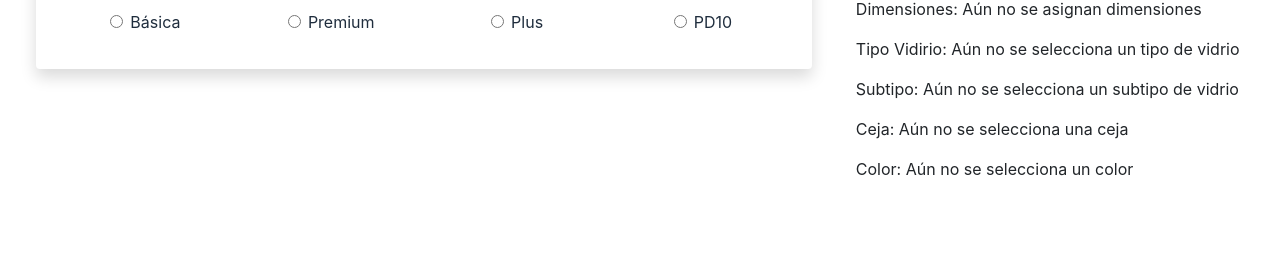
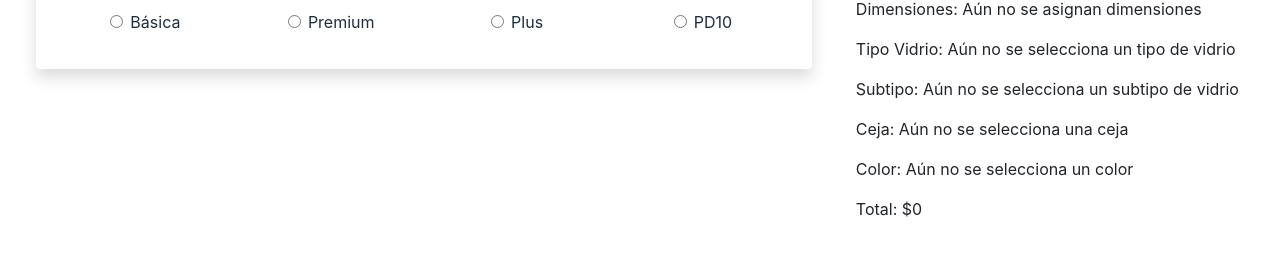
Before and after one commit to U3-Digital/cotizadorVentanas, a PHP site: page /views/components/inicio.php in a window 1280 px wide. Shown: the part 237-493 px from the top of the page. Run offline with PHP 8.4, Linux system fonts and the light colour scheme; some libraries are stand-ins or nearby versions.

Commit message:
resto de los detalles dinamicos
Sigue sin estilo

```diff
--- a/views/components/stepper.php
+++ b/views/components/stepper.php
@@ -37,7 +37,7 @@
       <p>Dimensiones: <span>Aún no se asignan dimensiones</span></p>
     </div>
     <div class="row" id="details-container-tipo-vidrio">
-      <p>Tipo Vidirio: <span>Aún no se selecciona un tipo de vidrio</span></p>
+      <p>Tipo Vidrio: <span>Aún no se selecciona un tipo de vidrio</span></p>
     </div>
     <div class="row" id="details-container-subtipo-vidrio">
       <p>Subtipo: <span>Aún no se selecciona un subtipo de vidrio</span></p>
@@ -47,6 +47,17 @@
     </div>
     <div class="row" id="details-container-color">
       <p>Color: <span>Aún no se selecciona un color</span></p>
+    </div>
+    <div class="row" id="details-container-subcolor">
+    </div>
+    <div class="row" id="container-total">
+      <p>Total: <span>$0</span></p>
+    </div>
+    <br>
+    <div class="row" hidden id="container-add-numero-ventanas">
+      <input type="numbrer" class="col-1"/>
+      <p class="mt-2">Numero de ventanas</p>
+      <button class="btn btn-block btn-primary col-3 ml-2 " type="button" title="Next">Agregar a cotización</button>
     </div>
   </div>
 </div>
--- a/views/js/generarPantallas.js
+++ b/views/js/generarPantallas.js
@@ -8,20 +8,17 @@ let ruta  = {
     serie: "",
     tipoVentana: "",
     subTipoVentana: "",
-    dimension: {
-        ancho: "",
-        alto: ""
-    },
+    dimensionAncho: "",
+    dimensionAlto: "",
     tipoVidrio: "",
     subTipoVidrio: "",
     ceja: "",
-    color: {
-        principal: "",
-        subColor: ""
-    }
+    colorPrincipal: "",
+    colorSecundario: ""
 };
 
 const rutaVentana = Object.create(ruta);
+const prueba = Object.create(ruta);
 
 const detailsContainerSerie = document.getElementById('details-container-serie');
 const detailsContainerTipoVentana = document.getElementById('details-container-tipo-ventana');
@@ -31,7 +28,8 @@ const detailsContainerTipoVidrio  = document.getElementById('details-container-t
 const detailsContainerSubtipoVidrio = document.getElementById('details-container-subtipo-vidrio');
 const detailsContainerCejas = document.getElementById('details-container-ceja');
 const detailsContainerColor = document.getElementById('details-container-color');
-
+const detailContainerSubColor = document.getElementById('details-container-subcolor');
+const containerAddNumeroVentana = document.getElementById('container-add-numero-ventanas');
 
 function requestListener() {
     let ventana = JSON.parse(this.responseText);
@@ -124,7 +122,6 @@ function cargarDimension(subtipo, serie, ventana){
             <tbody>`;
     subtipo.dimensiones.forEach((dimension) => {
         tableString += `<tr><td>${dimension.nombre}</td><td>${dimension.ancho}</td><td>${dimension.alto}</td></tr>`;
-        console.log(dimension);
     });
 
     tableString += `</tbody></table></div></div>`;
@@ -132,14 +129,14 @@ function cargarDimension(subtipo, serie, ventana){
     tableString += `</br>
     <div class="row justify-content-center">
         <div class="col-sm-12 col-md-4 col-lg-3">
-            <input class="form-control" type="text" placeholder="Alto"/>
+            <input class="form-control" type="text" id="text-field-alto" placeholder="Alto"/>
         </div>
         <div class="col-sm-12 col-md-4 col-lg-3">
-            <input class="form-control" type="text" placeholder="Ancho"/>
+            <input class="form-control" type="text" id="text-field-ancho" placeholder="Ancho"/>
         </div>
         <br>
         <div class="col-sm-12 col-md-4 col-lg-3">
-            <button onClick='cargarTipoVidrio(${JSON.stringify(serie)},${JSON.stringify(ventana)})' class="btn btn-block btn-primary" type="button" title="Next">Siguiente</button>
+            <button onClick='verificarDimensiones(${JSON.stringify(serie)},${JSON.stringify(ventana)})' class="btn btn-block btn-primary" type="button" title="Next">Siguiente</button>
         </div>
     </div>`;
 
@@ -148,6 +145,16 @@ function cargarDimension(subtipo, serie, ventana){
     generateStepper(3);
 
 
+}
+
+function verificarDimensiones(serie,ventana){
+    const textFieldAncho = document.getElementById('text-field-ancho');
+    const textFieldAlto = document.getElementById('text-field-alto');
+
+    const dimension = `${textFieldAlto.value}/-/${textFieldAncho.value}`
+    agregarARuta(dimension,"dimension");
+
+    cargarTipoVidrio(serie,ventana);
 }
 
 function cargarTipoVidrio(serie, ventana){
@@ -263,6 +270,11 @@ function cargarSubcolores(color) {
         });
         temporal += '</div>';
         containerColores.innerHTML += temporal;
+        detailContainerSubColor.innerHTML = `<p>Subcolor: <span>Aún no se selecciona un subcolor</span></p>`;
+   }else{
+       detailContainerSubColor.innerHTML = ``;
+       containerColores.innerHTML = ``;
+       agregarARuta("","eliminaSubcolor")
    }
 }
 
@@ -275,12 +287,14 @@ function agregarARuta(text, propiedad) {
                 delete rutaVentana.serie;
                 delete rutaVentana.tipoVentana;
                 delete rutaVentana.subtipoVentana;
-                delete rutaVentana.dimension;
+                delete rutaVentana.dimensionAlto;
+                delete rutaVentana.dimensionAncho;
                 delete rutaVentana.tipoVidrio;
                 delete rutaVentana.subtipoVdrio;
                 delete rutaVentana.ceja;
-                delete rutaVentana.color;
-
+                delete rutaVentana.colorPrincipal;
+                delete rutaVentana.colorSecundario;
+                containerAddNumeroVentana.hidden = true
 
                 detailsContainerSerie.innerHTML = `<p>Serie: <span>Aún no se selecciona una Serie</span></p>`;
                 detailsContainerTipoVentana.innerHTML = `<p>Tipo ventana: <span>Aún no se selecciona un tipo</span></p>`;
@@ -290,6 +304,7 @@ function agregarARuta(text, propiedad) {
                 detailsContainerSubtipoVidrio.innerHTML = `<p>Subtipo: <span>Aún no se selecciona un subtipo de vidrio</span></p>`;
                 detailsContainerCejas.innerHTML = `<p>Ceja: <span>Aún no se selecciona una ceja</span></p>`;
                 detailsContainerColor.innerHTML = `<p>Color: <span>Aún no se selecciona un color</span></p>`;
+                detailContainerSubColor.innerHTML = ``;
 
                 for (let i = 1; i < 8; i++) {
                     arreglo[i] = `<p>Para mostarar este paso es necesario que completes lo pasos anteriores</p>`;
@@ -303,11 +318,14 @@ function agregarARuta(text, propiedad) {
             if (rutaVentana.tipoVentana) {
                 delete rutaVentana.tipoVentana;
                 delete rutaVentana.subtipoVentana;
-                delete rutaVentana.dimension;
+                delete rutaVentana.dimensionAlto;
+                delete rutaVentana.dimensionAncho;
                 delete rutaVentana.tipoVidrio;
                 delete rutaVentana.subtipoVdrio;
                 delete rutaVentana.ceja;
-                delete rutaVentana.color;
+                delete rutaVentana.colorPrincipal;
+                delete rutaVentana.colorSecundario;
+                containerAddNumeroVentana.hidden = true
 
                 detailsContainerTipoVentana.innerHTML = `<p>Tipo ventana: <span>Aún no se selecciona un tipo</span></p>`;
                 detailsContainerSubtipoVentana.innerHTML = `<p>Subtipo ventana: <span>Aún no se selecciona un subtipo</span></p>`;
@@ -316,6 +334,7 @@ function agregarARuta(text, propiedad) {
                 detailsContainerSubtipoVidrio.innerHTML = `<p>Subtipo: <span>Aún no se selecciona un subtipo de vidrio</span></p>`;
                 detailsContainerCejas.innerHTML = `<p>Ceja: <span>Aún no se selecciona una ceja</span></p>`;
                 detailsContainerColor.innerHTML = `<p>Color: <span>Aún no se selecciona un color</span></p>`;
+                detailContainerSubColor.innerHTML = ``;
 
                 for (let i = 2; i < 8; i++) {
                     arreglo[i] = `<p>Para mostarar este paso es necesario que completes lo pasos anteriores</p>`;
@@ -329,11 +348,14 @@ function agregarARuta(text, propiedad) {
 
             if (rutaVentana.subtipoVentana) {
                 delete rutaVentana.subtipoVentana;
-                delete rutaVentana.dimension;
+                delete rutaVentana.dimensionAlto;
+                delete rutaVentana.dimensionAncho;
                 delete rutaVentana.tipoVidrio;
                 delete rutaVentana.subtipoVdrio;
                 delete rutaVentana.ceja;
-                delete rutaVentana.color;
+                delete rutaVentana.colorPrincipal;
+                delete rutaVentana.colorSecundario;
+                containerAddNumeroVentana.hidden = true
 
                 detailsContainerSubtipoVentana.innerHTML = `<p>Subtipo ventana: <span>Aún no se selecciona un subtipo</span></p>`;
                 detailsContainerDimensiones.innerHTML = `<p>Dimensiones: <span>Aún no se asignan dimensiones</span></p>`;
@@ -341,6 +363,7 @@ function agregarARuta(text, propiedad) {
                 detailsContainerSubtipoVidrio.innerHTML = `<p>Subtipo: <span>Aún no se selecciona un subtipo de vidrio</span></p>`;
                 detailsContainerCejas.innerHTML = `<p>Ceja: <span>Aún no se selecciona una ceja</span></p>`;
                 detailsContainerColor.innerHTML = `<p>Color: <span>Aún no se selecciona un color</span></p>`;
+                detailContainerSubColor.innerHTML = ``;
 
                 for (let i = 3; i < 8; i++) {
                     arreglo[i] = `<p>Para mostarar este paso es necesario que completes lo pasos anteriores</p>`;
@@ -353,26 +376,32 @@ function agregarARuta(text, propiedad) {
         case "dimension":
 
             if (rutaVentana.dimension) {
-                delete rutaVentana.dimension;
+                delete rutaVentana.dimensionAlto;
+                delete rutaVentana.dimensionAncho;
                 delete rutaVentana.tipoVidrio;
                 delete rutaVentana.subtipoVdrio;
                 delete rutaVentana.ceja;
-                delete rutaVentana.color;
+                delete rutaVentana.colorPrincipal;
+                delete rutaVentana.colorSecundario;
+                containerAddNumeroVentana.hidden = true
 
                 detailsContainerDimensiones.innerHTML = `<p>Dimensiones: <span>Aún no se asignan dimensiones</span></p>`;
                 detailsContainerTipoVidrio.innerHTML = `<p>Tipo Vidirio: <span>Aún no se selecciona un tipo de vidrio</span></p>`;
                 detailsContainerSubtipoVidrio.innerHTML = `<p>Subtipo: <span>Aún no se selecciona un subtipo de vidrio</span></p>`;
                 detailsContainerCejas.innerHTML = `<p>Ceja: <span>Aún no se selecciona una ceja</span></p>`;
                 detailsContainerColor.innerHTML = `<p>Color: <span>Aún no se selecciona un color</span></p>`;
+                detailContainerSubColor.innerHTML = ``;
 
                 for (let i = 4; i < 8; i++) {
                     arreglo[i] = `<p>Para mostarar este paso es necesario que completes lo pasos anteriores</p>`;
                 }
             }
 
-            rutaVentana.dimension.ancho = "10";
-            rutaVentana.dimension.alto = "45";
-            detailsContainerDimensiones.innerHTML = `<p>Ancho: <span>${text}</span> Alto: <span>${text}</span></p>`;
+            const dimensiones = text.split("/-/");
+
+            rutaVentana.dimensionAncho = dimensiones[1];
+            rutaVentana.dimensionAlto = dimensiones[0];
+            detailsContainerDimensiones.innerHTML = `<p>Ancho: <span>${dimensiones[1]}</span> Alto: <span>${dimensiones[0]}</span></p>`;
             break;
         case "tipoVidrio":
 
@@ -380,12 +409,15 @@ function agregarARuta(text, propiedad) {
                 delete rutaVentana.tipoVidrio;
                 delete rutaVentana.subtipoVdrio;
                 delete rutaVentana.ceja;
-                delete rutaVentana.color;
+                delete rutaVentana.colorPrincipal;
+                delete rutaVentana.colorSecundario;
+                containerAddNumeroVentana.hidden = true
 
                 detailsContainerTipoVidrio.innerHTML = `<p>Tipo Vidirio: <span>Aún no se selecciona un tipo de vidrio</span></p>`;
                 detailsContainerSubtipoVidrio.innerHTML = `<p>Subtipo: <span>Aún no se selecciona un subtipo de vidrio</span></p>`;
                 detailsContainerCejas.innerHTML = `<p>Ceja: <span>Aún no se selecciona una ceja</span></p>`;
                 detailsContainerColor.innerHTML = `<p>Color: <span>Aún no se selecciona un color</span></p>`;
+                detailContainerSubColor.innerHTML = ``;
 
                 for (let i = 5; i < 8; i++) {
                     arreglo[i] = `<p>Para mostarar este paso es necesario que completes lo pasos anteriores</p>`;
@@ -400,11 +432,15 @@ function agregarARuta(text, propiedad) {
             if (rutaVentana.subtipoVidrio) {
                 delete rutaVentana.subtipoVdrio;
                 delete rutaVentana.ceja;
-                delete rutaVentana.color;
+                delete rutaVentana.colorPrincipal;
+                delete rutaVentana.colorSecundario;
 
                 detailsContainerSubtipoVidrio.innerHTML = `<p>Subtipo: <span>Aún no se selecciona un subtipo de vidrio</span></p>`;
                 detailsContainerCejas.innerHTML = `<p>Ceja: <span>Aún no se selecciona una ceja</span></p>`;
                 detailsContainerColor.innerHTML = `<p>Color: <span>Aún no se selecciona un color</span></p>`;
+                detailContainerSubColor.innerHTML = ``;
+                containerAddNumeroVentana.hidden = true
+
 
                 for (let i = 6; i < 8; i++) {
                     arreglo[i] = `<p>Para mostarar este paso es necesario que completes lo pasos anteriores</p>`;
@@ -418,10 +454,13 @@ function agregarARuta(text, propiedad) {
 
             if (rutaVentana.ceja) {
                 delete rutaVentana.ceja;
-                delete rutaVentana.color;
+                delete rutaVentana.colorPrincipal;
+                delete rutaVentana.colorSecundario;
+                containerAddNumeroVentana.hidden = true
 
                 detailsContainerCejas.innerHTML = `<p>Ceja: <span>Aún no se selecciona una ceja</span></p>`;
                 detailsContainerColor.innerHTML = `<p>Color: <span>Aún no se selecciona un color</span></p>`;
+                detailContainerSubColor.innerHTML = ``;
 
                 arreglo[7] = `<p>Para mostarar este paso es necesario que completes lo pasos anteriores</p>`;
 
@@ -429,6 +468,7 @@ function agregarARuta(text, propiedad) {
 
             rutaVentana.ceja = text;
             detailsContainerCejas.innerHTML = `<p>Ceja: <span>${text}</span></p>`
+
             break;
         case "colorPrincipal":
 
@@ -436,10 +476,16 @@ function agregarARuta(text, propiedad) {
                 delete rutaVentana.color;
             }
 
-            rutaVentana.color.principal = text;
+            rutaVentana.colorPrincipal = text;
+            detailsContainerColor.innerHTML = `<p>Color: <span>${text}</span></p>`
+            containerAddNumeroVentana.hidden = false
             break;
         case "subcolor":
-            rutaVentana.color.subcolor = text;
+            rutaVentana.colorSubcolor = text;
+            detailContainerSubColor.innerHTML = `<p>Subcolor: <span>${text}</span></p>`
+            break;
+        case "eliminaSubcolor":
+            delete rutaVentana.colorSubcolor;
             break;
         default:
             break;
```
